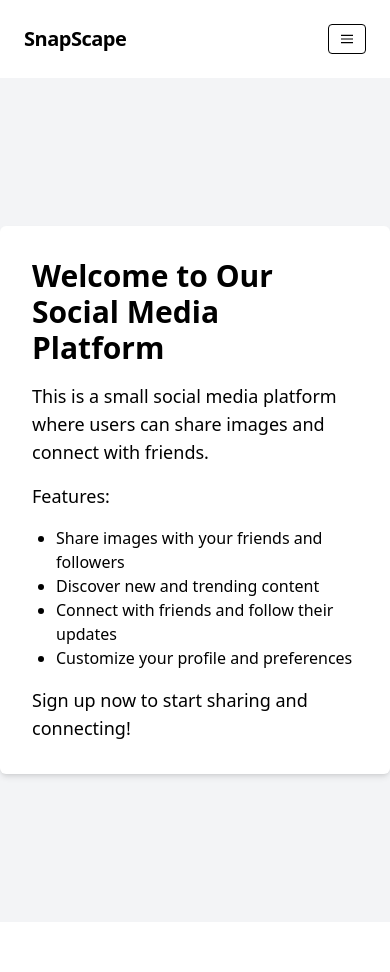
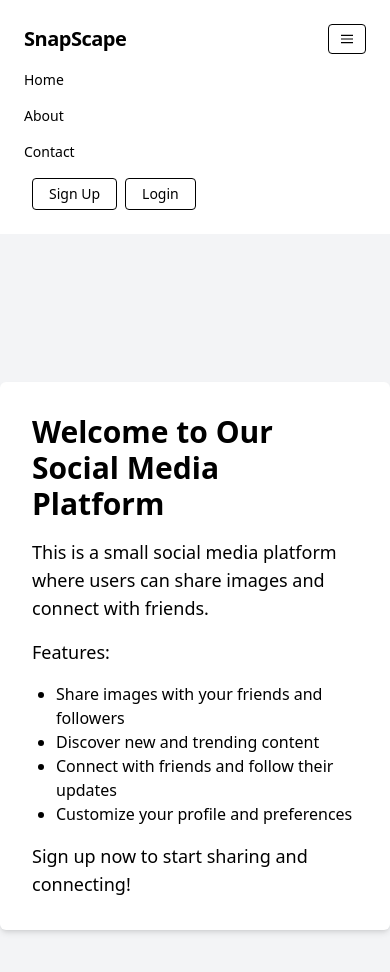
Before and after one commit to atharvdange618/ReactJS-Practice, a React (Vite) app in the folder Photo Sharing App/client/: page / in a window 390 px wide. Shown: the top 972 px of the page. Before the commit the page ends 922 px from the top, so only its background shows below. Built offline with nearby package versions, Linux system fonts and the light colour scheme.

Commit message:
fixed the profile and login page render issue

```diff
--- a/Photo Sharing App/client/src/App.jsx
+++ b/Photo Sharing App/client/src/App.jsx
@@ -8,27 +8,15 @@ import Login from './Components/Login/Login';
 import Profile from './Components/Profile/Profile';
 
 function App() {
-  const [isLoggedIn, setIsLoggedIn] = useState(false);
-
-  useEffect(() => {
-    // Check if the user is logged in on initial render
-    const token = localStorage.getItem('token');
-    setIsLoggedIn(!!token); // Convert token to boolean
-  }, [], isLoggedIn);
 
   return (
     <>
-      <Navbar isLoggedIn={isLoggedIn} />
+      <Navbar />
       <Routes>
         <Route path='/' element={<Home />} />
-        {isLoggedIn ? (
-          <Route path='/profile' element={<Profile />} />
-        ) : (
-          <>
-            <Route path='/register' element={<Register />} />
-            <Route path='/login' element={<Login />} />
-          </>
-        )}
+        <Route path='/profile' element={<Profile />} />
+        <Route path='/register' element={<Register />} />
+        <Route path='/login' element={<Login />} />
       </Routes>
     </>
   );
--- a/Photo Sharing App/client/src/Components/Navbar/Navbar.jsx
+++ b/Photo Sharing App/client/src/Components/Navbar/Navbar.jsx
@@ -1,39 +1,67 @@
-import React, { useState } from 'react';
+import React, { useState, useEffect, memo } from 'react';
 import { Link, NavLink } from 'react-router-dom';
 
 const menuItems = [
     { label: 'Home', path: '/' },
     { label: 'About', path: '/about' },
-    { label: 'Contact', path: '/contact' }
+    { label: 'Contact', path: '/contact' },
 ];
 
-function Navbar({ isLoggedIn }) {
-    const [isOpen, setIsOpen] = useState(false);
+const AuthLink = ({ to, text }) => (
+    <Link
+        to={to}
+        className="inline-block text-sm px-4 ml-2 py-2 leading-none border rounded text-black border-black hover:border-transparent hover:text-white hover:bg-black mt-4 lg:mt-0"
+    >
+        {text}
+    </Link>
+);
 
-    const toggleMenu = () => {
-        setIsOpen(!isOpen);
-    };
+function AuthLinks({ isLoggedIn }) {
+    return isLoggedIn ? (
+        <AuthLink to="/profile" text="Profile" />
+    ) : (
+        <>
+            <AuthLink to="/register" text="Sign Up" />
+            <AuthLink to="/login" text="Login" />
+        </>
+    );
+}
+
+const Navbar = memo(function Navbar() {
+    const [isLoggedIn, setIsLoggedIn] = useState(false);
+
+    useEffect(() => {
+        // Check if the user is logged in on initial render
+        const token = localStorage.getItem('token');
+        setIsLoggedIn(!!token);
+    }, []);
 
     return (
         <nav className="flex items-center justify-between flex-wrap bg-white p-6">
             <div className="flex items-center flex-shrink-0 text-black mr-6">
-                <span className="font-semibold text-xl tracking-tight"><Link to='/'>SnapScape</Link></span>
+                <span className="font-semibold text-xl tracking-tight">
+                    <Link to="/">SnapScape</Link>
+                </span>
             </div>
-            {/* Menu bar button */}
+
             <div className="block lg:hidden">
                 <button
                     className="flex items-center px-3 py-2 border rounded text-black border-black hover:text-white hover:border-white"
-                    onClick={toggleMenu}
                     aria-label="Toggle Menu"
-                    aria-expanded={isOpen}
+                    aria-expanded={false}
                 >
-                    <svg className="fill-current h-3 w-3" viewBox="0 0 20 20" xmlns="http://www.w3.org/2000/svg">
+                    <svg
+                        className="fill-current h-3 w-3"
+                        viewBox="0 0 20 20"
+                        xmlns="http://www.w3.org/2000/svg"
+                    >
                         <title>Menu</title>
                         <path d="M0 3h20v2H0V3zm0 6h20v2H0V9zm0 6h20v2H0v-2z" />
                     </svg>
                 </button>
             </div>
-            <div className={`w-full ${isOpen ? 'block' : 'hidden'} lg:flex lg:items-center lg:w-auto`}>
+
+            <div className="w-full lg:flex lg:items-center lg:w-auto">
                 <div className="text-sm lg:flex-grow">
                     {menuItems.map((item, index) => (
                         <NavLink
@@ -41,34 +69,17 @@ function Navbar({ isLoggedIn }) {
                             to={item.path}
                             activeclassname="text-white"
                             className="block mt-4 lg:inline-block lg:mt-0 text-black hover:text-white mr-4"
-                            onClick={toggleMenu}
                         >
                             {item.label}
                         </NavLink>
                     ))}
                 </div>
                 <div>
-                    {!isLoggedIn ? (
-                        <>
-                            <AuthLink to="/register" text="Sign Up" />
-                            <AuthLink to="/login" text="Login" />
-                        </>
-                    ) : (
-                        <AuthLink to="/profile" text="Profile" />
-                    )}
+                    <AuthLinks isLoggedIn={isLoggedIn} />
                 </div>
             </div>
         </nav>
     );
-}
-
-const AuthLink = (props) => (
-    <Link
-        to={props.to}
-        className="inline-block text-sm px-4 ml-2 py-2 leading-none border rounded text-black border-black hover:border-transparent hover:text-white hover:bg-black mt-4 lg:mt-0"
-    >
-        {props.text}
-    </Link>
-);
+});
 
 export default Navbar;
--- a/Photo Sharing App/client/src/Components/Profile/Profile.jsx
+++ b/Photo Sharing App/client/src/Components/Profile/Profile.jsx
@@ -9,7 +9,7 @@ const Profile = () => {
     const location = useLocation();
     const [username, setUsername] = useState('');
     const [userType, setUserType] = useState('');
-    const [showUploadModal, setShowUploadModal] = useState(false); // Define showUploadModal state
+    const [showUploadModal, setShowUploadModal] = useState(false);
 
     const handleLogout = () => {
         localStorage.removeItem('token');
```
